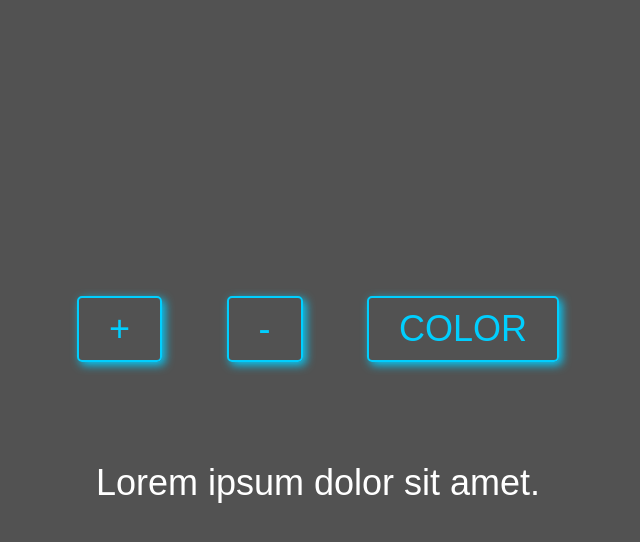
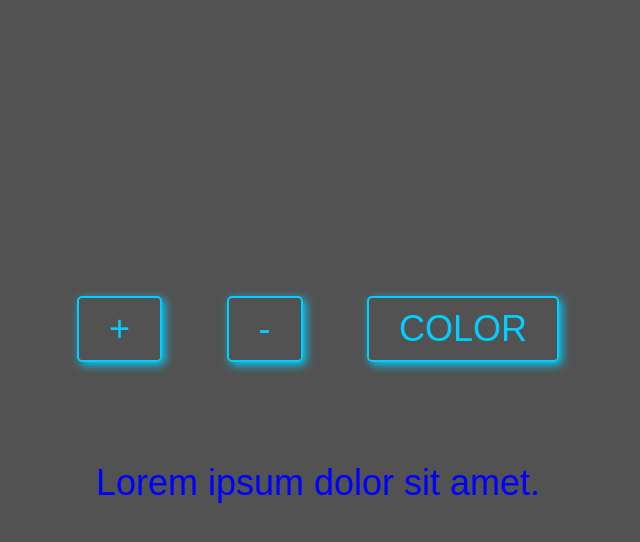
Before and after one commit to Pamaq/zoom_and_colors, a plain HTML site: page index.html in a window 1280 px wide. Both pictures are taken after a click on the button "COLOR". Shown: the whole page, without its empty margins (322-962 px from the left). Drawn offline with Linux system fonts and the light colour scheme.

Commit message:
Added color changing function

```diff
--- a/script.js
+++ b/script.js
@@ -13,11 +13,12 @@ const minus = () => {
 	textPar.classList.toggle("smaller");
 };
 
-let colors = [red, blue, pink, purple, green, yellow];
-// const color = () => {
-// 	let chosenColor;
-// 	plus.style.color = chosenColor;
-// };
+let colors = ["red", "blue", "pink", "purple", "green", "yellow"];
+
+const color = () => {
+	let number = Math.floor(Math.random() * colors.length);
+	textPar.style.color = colors[number];
+};
 
 plusBtn.addEventListener("click", plus);
 minusBtn.addEventListener("click", minus);
--- a/styles.css
+++ b/styles.css
@@ -43,8 +43,9 @@ button:hover {
 }
 
 .bigger {
-	font-size: 150%;
+	font-size: 250%;
 }
+
 .smaller {
 	font-size: 50%;
 }
```
